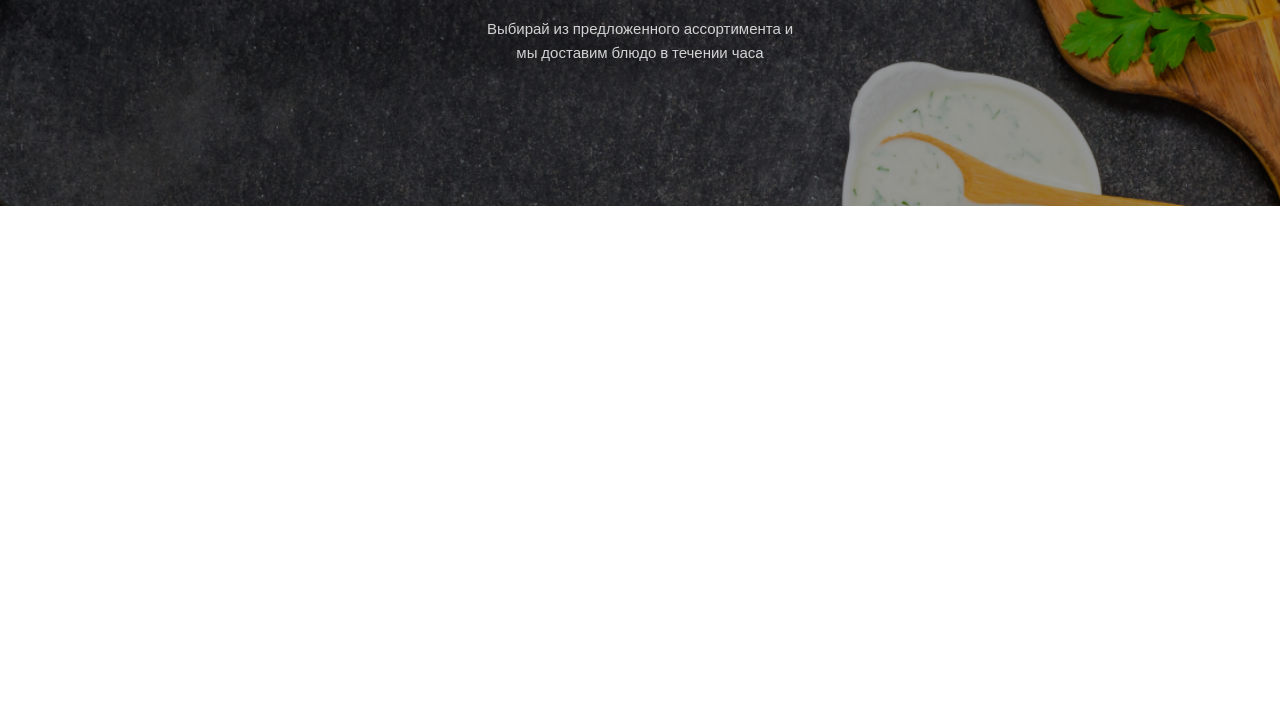
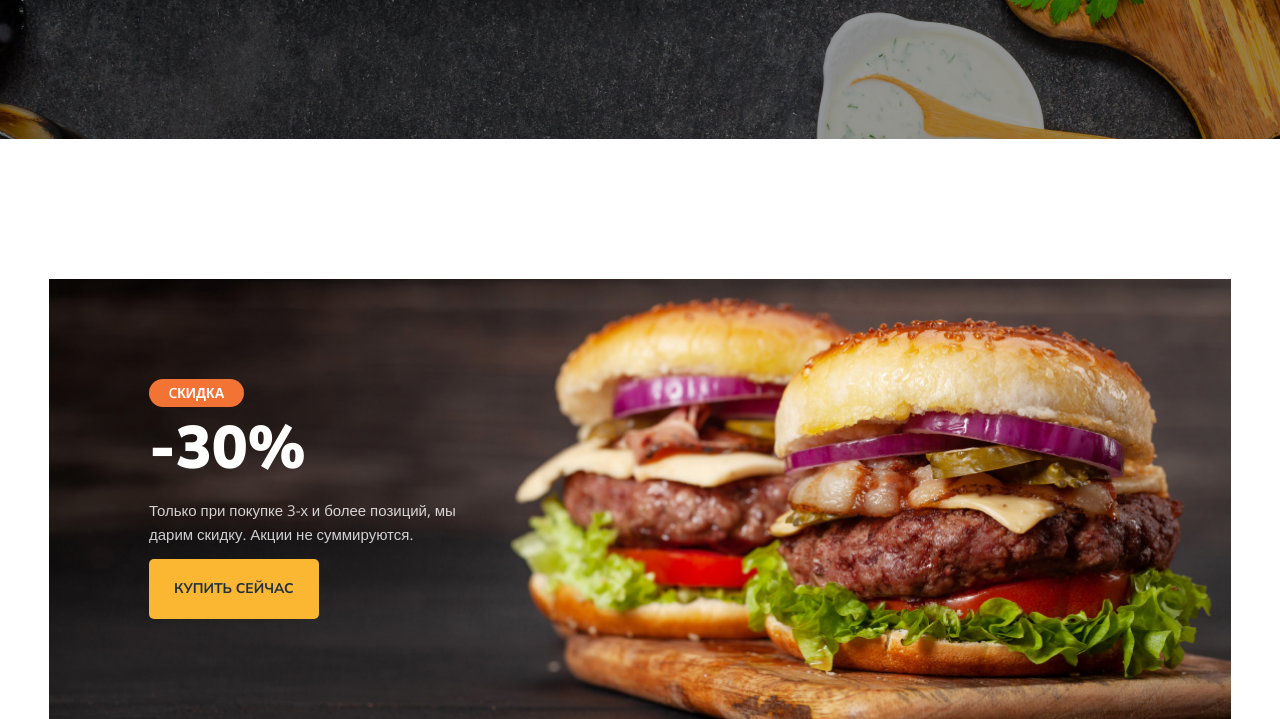
Before and after one commit to annblok/FrontendBlok-Module01-Burger, a plain HTML site: page index.html in a window 1280 px wide. Shown: the part 448-1167 px from the top of the page. Before the commit the page ends 800 px from the top, so only its background shows below. Drawn offline with nearby package versions, Linux system fonts and the light colour scheme.

Commit message:
style banner

```diff
--- a/index.html
+++ b/index.html
@@ -11,9 +11,9 @@
     <link rel="stylesheet" href="styles/main.css">
 </head>
 <body>
-    <header>
+    <header class="header">
         <div class="container">
-            <div class="header">
+            <div class="header-wrapper">
                 <div class="logo"></div>
                 <nav class="nav">
                     <a href="#" class="nav-link">Главная</a>
@@ -35,7 +35,18 @@
                 <li class="breadcrumbs-item">Меню</li>
             </ul>
             <h1 class="hero-title">Наше меню</h1>
-            <p class="hero-description">Выбирай из предложенного ассортимента и мы доставим блюдо в течении часа</p>
+            <p class="hero-description">Выбирай из предложенного ассортимента и мы доставим блюдо в&nbsp;течении часа</p>
+        </div>
+    </section>
+    <section class="banner">
+        <div class="container">
+            <div class="banner-wrapper">
+                <h2 class="banner-title">
+                    <span>Cкидка</span>-30%
+                </h2>
+                <p class="banner-description">Только при&nbsp;покупке 3-х и более позиций, мы дарим скидку. Акции не&nbsp;суммируются.</p>
+                <button class="banner-btn">Купить сейчас</button>
+            </div>
         </div>
     </section>
 </body>
--- a/styles/main.css
+++ b/styles/main.css
@@ -28,6 +28,10 @@ a {
 /* Header */
 
 .header {
+    border-bottom: 1px solid #DEDEDE;
+}
+
+.header-wrapper {
     display: flex;
     align-items: center;
     gap: 196px;
@@ -47,7 +51,7 @@ a {
 .nav {
     flex-grow: 1;
     display: flex;
-    gap: 46px;
+    gap: 47px;
 }
 
 .nav-link {
@@ -152,6 +156,8 @@ a {
     font-size: 79px;
     font-weight: 700;
     text-transform: capitalize;
+    margin-top: 20px;
+    margin-bottom: 18px;
 }
 
 .hero-description {
@@ -161,3 +167,71 @@ a {
     font-size: 15px;
     line-height: 160%;
 }
+
+/* Banner */
+
+.banner {
+    margin-top: 140px;
+}
+
+.banner-wrapper {
+    background-image: url(../images/banner.jpg);
+    background-repeat: no-repeat;
+    background-size: cover;
+    padding: 100px;
+}
+
+.banner-title {
+    color: var(--light);
+    font-family: var(--nunito-sans);
+    font-size: 60px;
+    font-weight: 900;
+    line-height: 126%;
+    text-transform: uppercase;
+    margin-top: 0;
+    margin-bottom: 11px;
+}
+
+.banner-title span {
+    display: block;
+    max-width: 95px;
+    color: var(--light);
+    font-family: var(--open-sans);
+    font-size: 14px;
+    font-weight: 600;
+    line-height: 128%;
+    text-transform: uppercase;
+    text-align: center;
+    background-color: var(--accent-dark);
+    border-radius: 14px;
+    padding: 5px 0;
+    margin-bottom: 4px;
+}
+
+.banner-description {
+    max-width: 328px;
+    margin-top: 0;
+    margin-bottom: 13px;
+    color: rgba(var(--light-rgb), .8);
+    font-size: 15px;
+    font-style: normal;
+    font-weight: 400;
+    line-height: 160%;
+}
+
+.banner-btn {
+    font-size: 14px;
+    font-family: var(--nunito-sans);
+    font-weight: 700;
+    padding: 22px 25px;
+    text-transform: uppercase;
+    text-decoration: none;
+    color: #1E2F40;
+    background-color: var(--accent-light);
+    border: none;
+    border-radius: 5px;
+}
+
+.banner-btn:hover {
+    background-color: var(--accent-dark);
+}
```
Also changed, not shown: images/banner.jpg (added).
